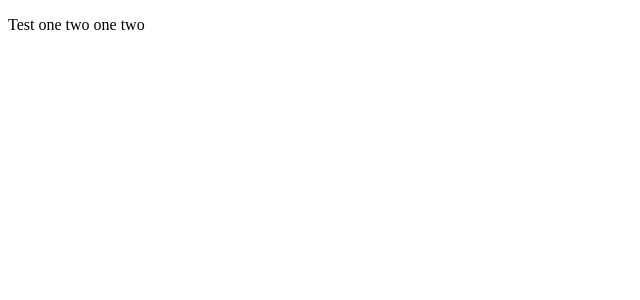
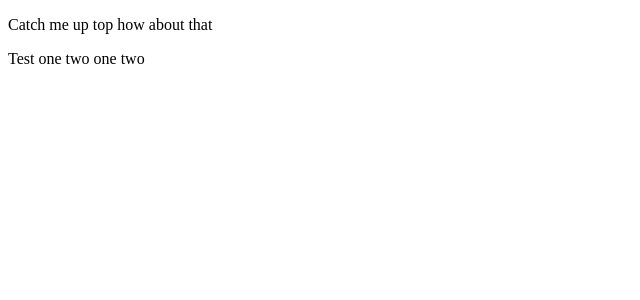
Before and after one commit to matthewhoth/Stick-Around, a Next.js app in the folder client/: page / in a window 1280 px wide. Shown: the top 300 px of the page, without its empty margins (0-640 px from the left). Built offline with nearby package versions, Linux system fonts and the light colour scheme.

Commit message:
Create a component above the pages to allow for consistent state and persistent components

```diff
--- /dev/null
+++ b/client/components/Page.js
@@ -0,0 +1,12 @@
+import React from "react";
+
+export default class Page extends React.PureComponent {
+  render() {
+    return (
+      <div>
+        <p>Catch me up top how about that</p>
+        {this.props.children}
+      </div>
+    );
+  }
+}
--- /dev/null
+++ b/client/pages/_app.js
@@ -0,0 +1,14 @@
+import App, { Container } from "next/app";
+import Page from "../components/Page";
+export default class TopLevelApp extends App {
+  render() {
+    const { Component } = this.props;
+
+    return (
+      <Container>
+        <Page />
+        <Component />
+      </Container>
+    );
+  }
+}
```
